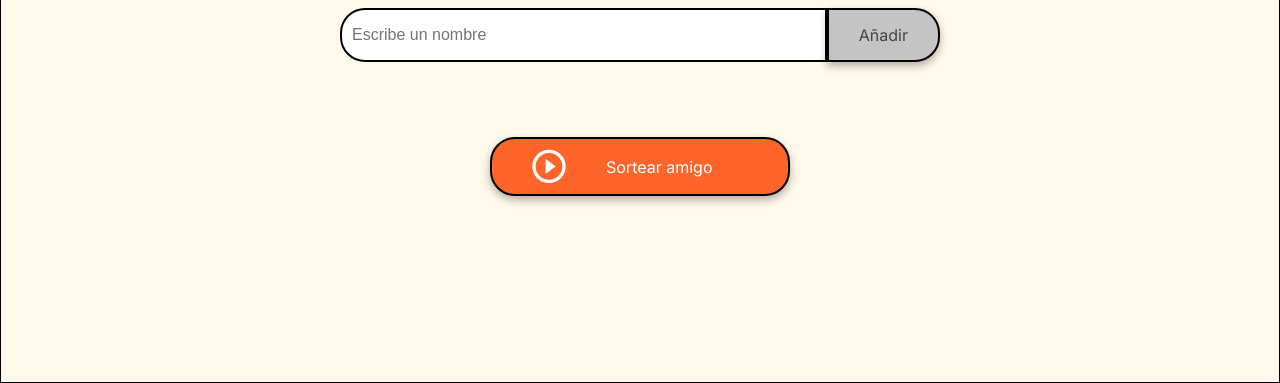
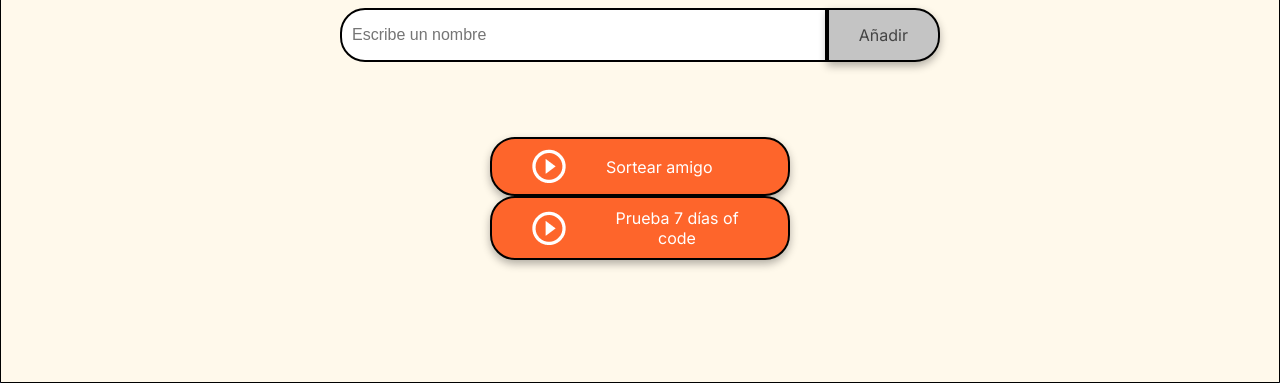
Before and after one commit to Tecindes/proyecto-amigo-secreto, a plain HTML site: page index.html in a window 1280 px wide. Shown: the part 417-800 px from the top of the page. Drawn offline with Linux system fonts and the light colour scheme.

Commit message:
Dias Of Code 1

```diff
--- a/app.js
+++ b/app.js
@@ -52,4 +52,29 @@ function sortearAmigo(){
     _htmlParrafo.appendChild(document.createTextNode(_nombreElegido));
     document.querySelector("#resultado").appendChild(_htmlLista).appendChild(_htmlParrafo);
     //return ( Math.floor(Math.random() * (_indeceMaximo - _indiceMinimo + 1) + _indiceMinimo))+1;
-     }
+}
+
+function prueba7DiasOfCode(){
+    let _numeroUno=1;
+    let _stringUno='1';
+    let _numeroTreinta=30;
+    let _stringTreinta='30';
+    let _numeroDiez=10;
+    let _stringDiez='10';
+
+    if (_numeroUno==_stringUno){
+        console.log('Las variables _numeroUno y _stringUno tienen el mismo valor, pero tipos diferentes');
+    } else {
+        console.log('Las variables _numeroUno y _stringUno no tienen el mismo valor');
+    }
+    if(_numeroTreinta===_stringTreinta){
+        console.log('Las variables _numeroTreinta y _stringTreinta tienen el mismo valor y el mismo tipo');
+    } else {
+        console.log('Las variables _numeroTreinta y _stringTreinta no tienen el mismo tipo');
+    }
+    if(_numeroDiez!==_stringDiez){
+        console.log('Las variables _numeroDiez y _stringDiez tienen el mismo valor, pero tipos diferentes');
+    } else {
+        console.log('Las variables _numeroDiez y _stringDiez no tienen el mismo valor');
+    }
+}
--- a/index.html
+++ b/index.html
@@ -35,6 +35,10 @@
                     <img src="assets/play_circle_outline.png" alt="Ícono para sortear">
                     Sortear amigo
                 </button>
+                <button class="button-draw" onclick="prueba7DiasOfCode()" aria-atomic="Prueba 7 días of code">
+                    <img src="assets/play_circle_outline.png" alt="Icono para prueba"/>
+                    Prueba 7 días of code
+                </button>
             </div>
         </section>
     </main>
```
